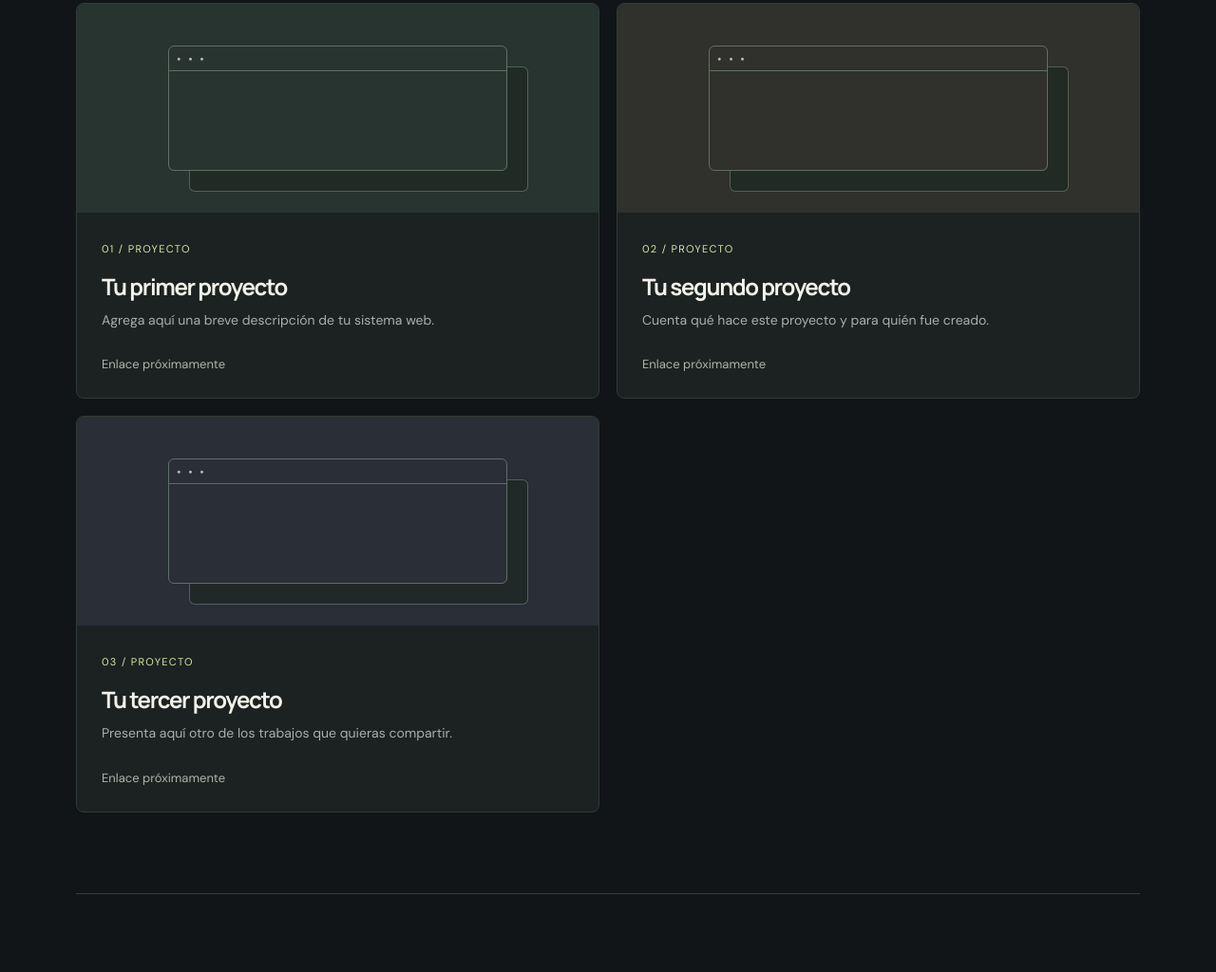
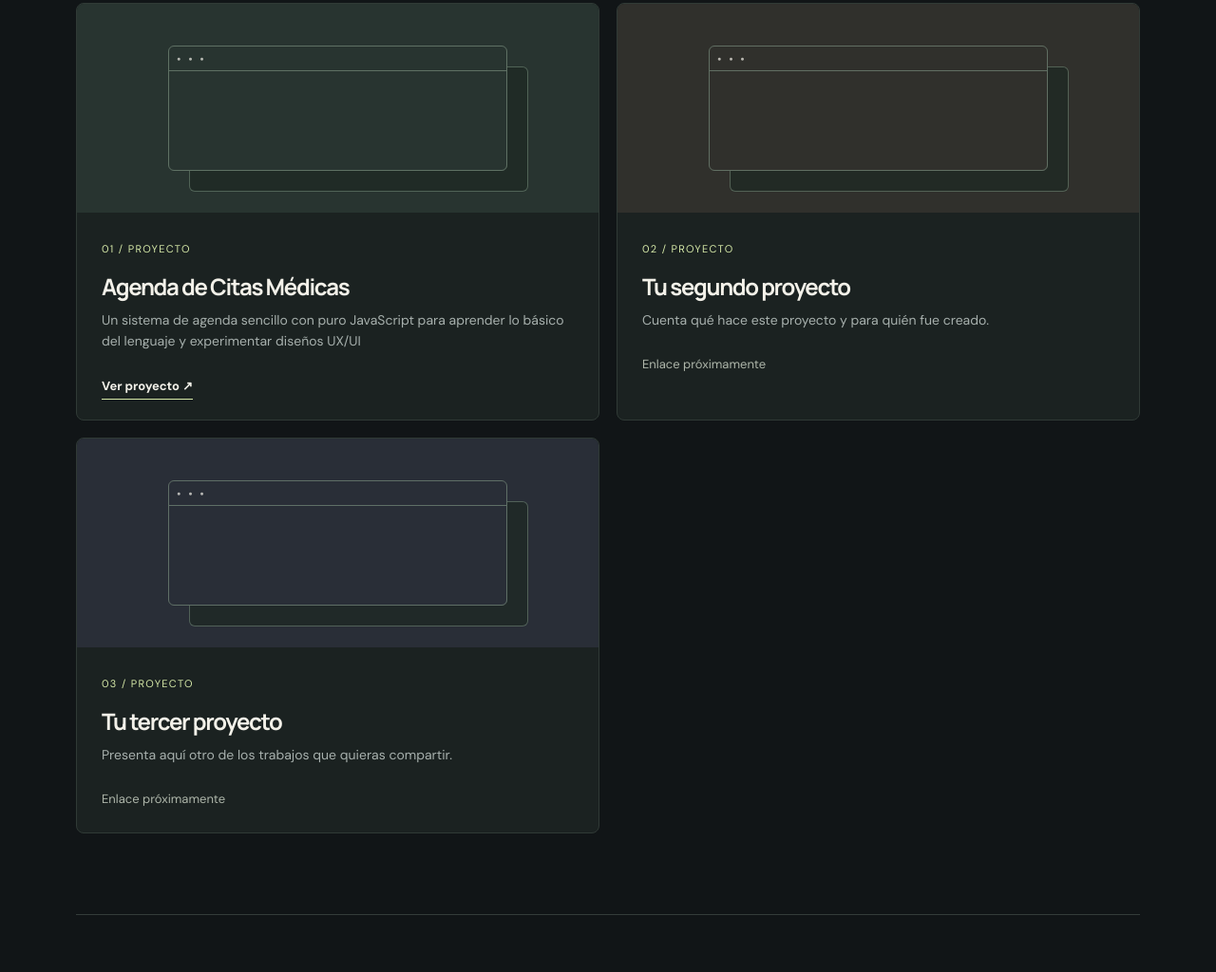
Before and after one commit to Seven-16/portafolio, a plain HTML site: page dist/index.html in a window 1280 px wide. Shown: the part 1004-2028 px from the top of the page at 95% size. Drawn offline with Linux system fonts and the light colour scheme.

Commit message:
CitasMedicas

```diff
--- a/dist/index.html
+++ b/dist/index.html
@@ -8,7 +8,7 @@
 // EDITA TUS PROYECTOS AQUÍ: cambia título y descripción y pega el enlace de cada sistema en url.
 // Ejemplo: url: 'https://misistema.com'. Puedes agregar o quitar proyectos copiando un bloque.
 const proyectos = [
-  { titulo: 'Tu primer proyecto', descripcion: 'Agrega aquí una breve descripción de tu sistema web.', url: '' },
+  { titulo: 'Agenda de Citas Médicas', descripcion: 'Un sistema de agenda sencillo con puro JavaScript para aprender lo básico del lenguaje y experimentar diseños UX/UI', url: 'https://seven-16.github.io/CitaMedica/index.html' },
   { titulo: 'Tu segundo proyecto', descripcion: 'Cuenta qué hace este proyecto y para quién fue creado.', url: '' },
   { titulo: 'Tu tercer proyecto', descripcion: 'Presenta aquí otro de los trabajos que quieras compartir.', url: '' }
 ];
```
